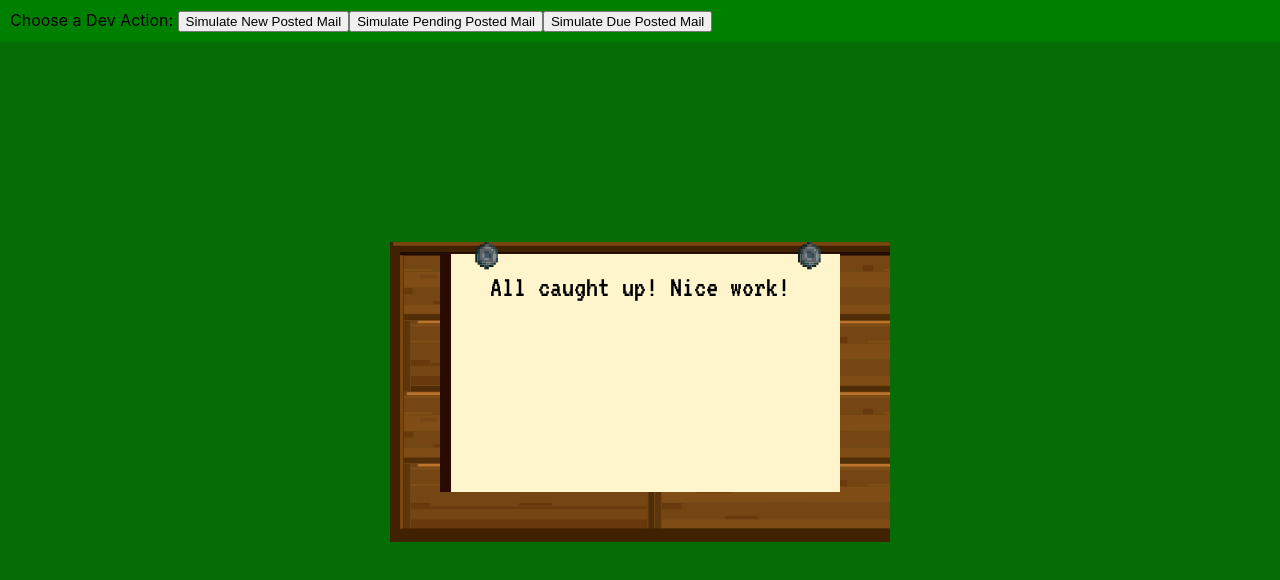
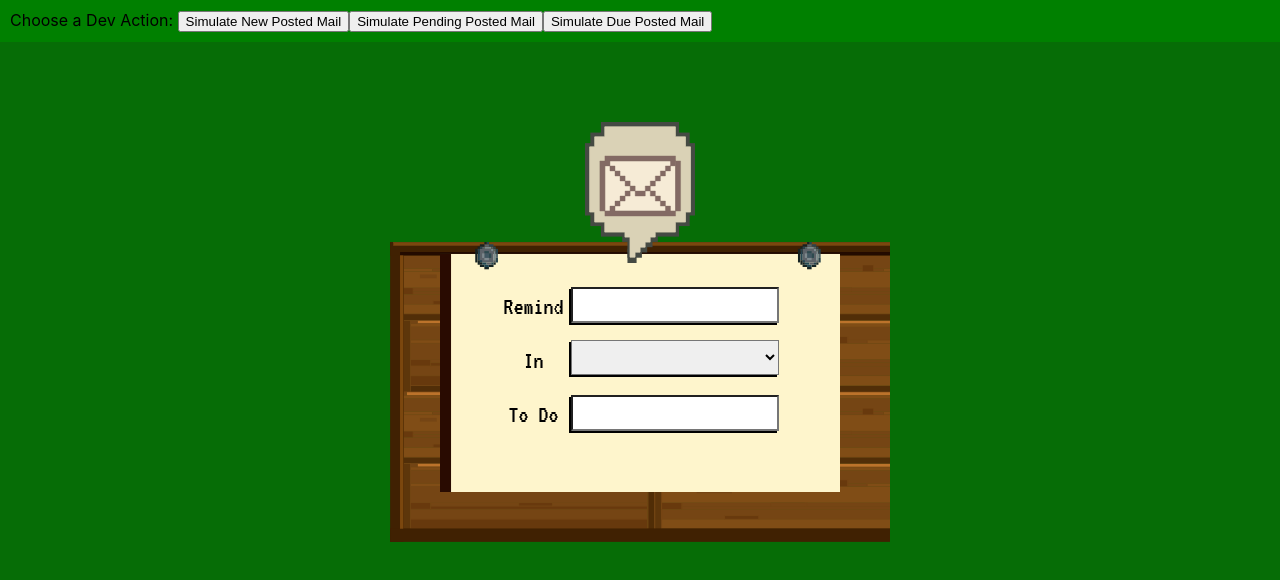
Before and after one commit to aescott87/mail-reminder-app, a React (Create React App) app: page / in a window 1280 px wide. Both pictures are taken after a click on the button "Simulate New Posted Mail". Shown: the top 580 px of the page. Built offline with nearby package versions, Linux system fonts and the light colour scheme.

Commit message:
Added features for bulletin in a posted mail state

```diff
--- a/public/App.css
+++ b/public/App.css
@@ -30,3 +30,41 @@ body {
   font-family: 'VT323', monospace;
   font-size: 30px;
 }
+
+.bulletin-form {
+  display: flex;
+  justify-content: center;
+  margin-top: 40px;
+  position: relative;
+}
+
+form {
+  display: grid;
+  grid-template-columns: max-content max-content;
+  grid-gap: 5px;
+}
+
+input {
+  margin: 5px 0px;
+  box-shadow: -2px 2px;
+  height: 30px;
+  width: 200px;
+}
+
+select {
+  box-shadow: -2px 2px;
+  height: 35px;
+  width: 208px;
+  margin-top: 4px;
+}
+
+label {
+  font-family: 'VT323', monospace;
+  font-size: 25px;
+  margin: 12px 2px;
+}
+
+img {
+  position: absolute;
+  top: -160px;
+}
--- a/src/Components/Board/Board.js
+++ b/src/Components/Board/Board.js
@@ -4,7 +4,7 @@ import Bulletin from '../Bulletin/Bulletin';
 function Board() {
     return(
         <div className="mail-board">
-            <Bulletin />
+            <Bulletin index="0"/>
         </div>
     )
 }
--- a/src/Components/Bulletin/Bulletin.js
+++ b/src/Components/Bulletin/Bulletin.js
@@ -1,13 +1,32 @@
 import React, { Component } from 'react';
+import { connect } from 'react-redux';
 
 class Bulletin extends Component {
     render() {
-        return(
+        return (
             <div className="bulletin">
-                <p className="bulletin-message">All caught up! Nice work!</p>
+                {this.props.bulletin.isPosted ?
+                    <div className="bulletin-form">
+                        <img src="Images/mail-bubble.svg" alt="Mail bubble" />
+                        <form>
+                            <label>Remind</label>
+                            <input value={this.props.bulletin.smsPhone} />
+                            <label>In</label>
+                            <select>
+                                <option>{this.props.bulletin.remindOnDate}</option>
+                            </select>
+                            <label>To Do</label>
+                            <input value={this.props.bulletin.message} />
+                        </form>
+                    </div> :
+                    <p className="bulletin-message">All caught up! Nice work!</p>}
             </div>
         )
     }
 }
 
-export default Bulletin
+const mapStateToProps = (state, props) => ({
+    bulletin: state.app.board.bulletins[props.index]
+});
+
+export default connect(mapStateToProps)(Bulletin)
```
Also changed, not shown: public/Images/mail-bubble.svg (added).
